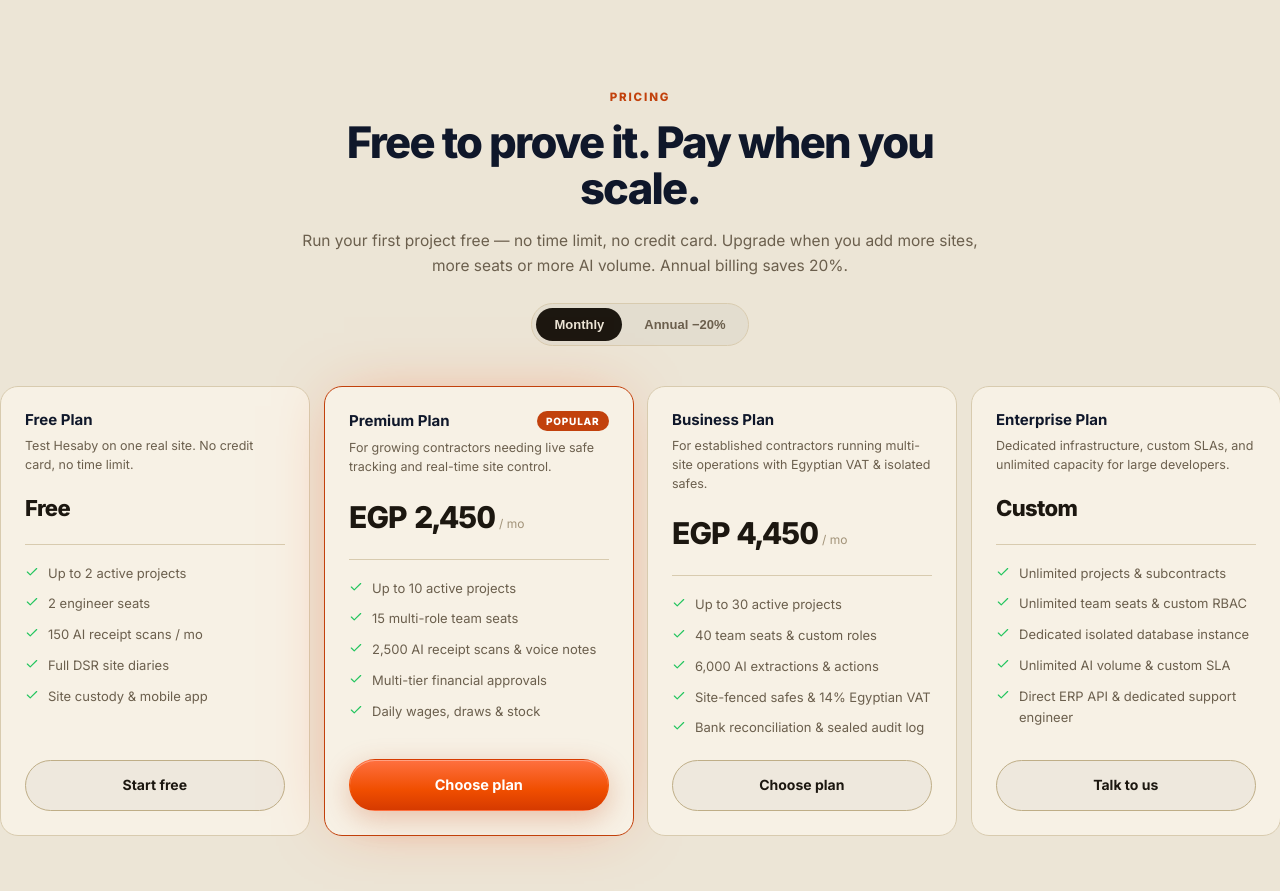
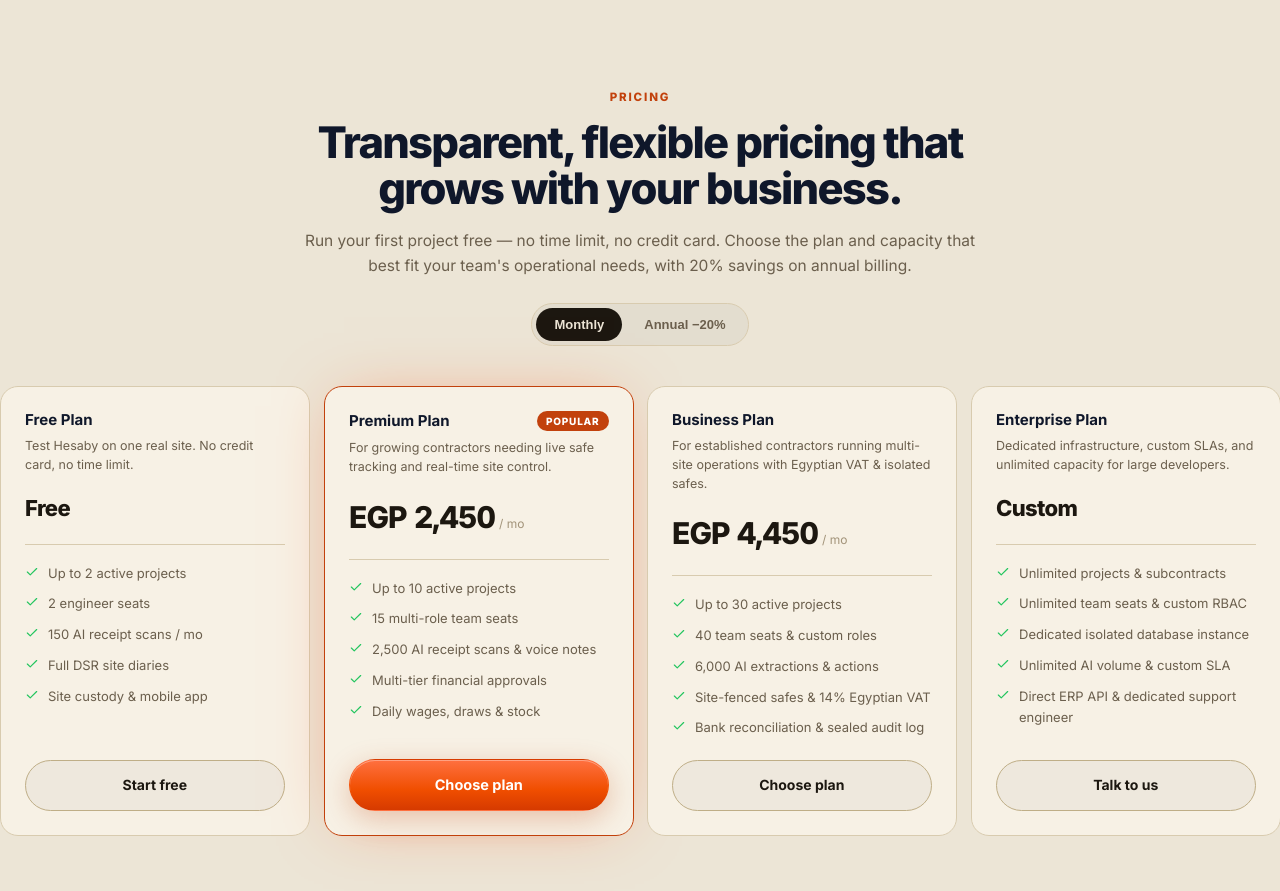
Before and after one commit to 8ofrii/Engineers-Management, a React (Vite) app in the folder client/: page / in a window 1280 px wide. Shown: the part 4060-4951 px from the top of the page. Built offline with nearby package versions, Linux system fonts and the light colour scheme; no server answers; a web font is replaced by a local one.

Commit message:
copy(pricing): replace offensive heading and reword body to professional client-centric copy

```diff
--- a/client/src/pages/Landing.jsx
+++ b/client/src/pages/Landing.jsx
@@ -203,7 +203,7 @@
       </div></section>
 
       <section id="pricing" className="hx-inner hx-sec">
-        <div className="hx-head rv"><div className="hx-eyebrow">{T('Pricing','الأسعار')}</div><h2 className="hx-h2">{T('Free to prove it. Pay when you scale.','مجاني يثبت نفسه. ادفع لما تكبر.')}</h2><p className="hx-lead">{T('Run your first project free — no time limit, no credit card. Upgrade when you add more sites, more seats or more AI volume. Annual billing saves 20%.','شغّل أول مشروع مجاني — من غير مدة ومن غير كارت. انقل للمدفوع لما تضيف مواقع أو مستخدمين أو عمليات AI أكتر. الاشتراك السنوي بيوفّر ٢٠٪.')}</p>
+        <div className="hx-head rv"><div className="hx-eyebrow">{T('Pricing','الأسعار')}</div><h2 className="hx-h2">{T('Transparent, flexible pricing that grows with your business.','خطط أسعار مرنة وشفافة تواكب نمو أعمالك.')}</h2><p className="hx-lead">{T('Run your first project free — no time limit, no credit card. Choose the plan and capacity that best fit your team\'s operational needs, with 20% savings on annual billing.','شغّل أول مشروع مجانًا — بدون حد زمني وبلا بطاقة بنكية. اختر الباقة والسعة الأنسب لاحتياجات فريقك ومشاريعك، مع توفير ٢٠٪ عند الفوترة السنوية.')}</p>
         <div className="hx-bill"><button onClick={()=>setCycle('monthly')} className={cn(cycle==='monthly'&&'on')}>{T('Monthly','شهري')}</button><button onClick={()=>setCycle('annual')} className={cn(cycle==='annual'&&'on')}>{T('Annual −20%','سنوي −٢٠٪')}</button></div></div>
         <div className="hx-plans">{plans.map(p=>{const ent=p.price==null;const price=!ent?((cycle==='annual')?Math.round(p.price*12*.8):p.price):null;const feats=(isRTL?p.fAr:p.f)||[];return(
           <div key={p.key} className={cn('hx-plan rv',p.pop&&'pop')} style={{'--rv-d':`${(({FREE:0,PREMIUM:.08,BUSINESS:.16,ENTERPRISE:.24})[p.key] ?? 0).toFixed(2)}s`}}><h3>{isRTL?p.nAr:p.n}{p.pop&&<span className="hx-pop">{T('POPULAR','الأكثر')}</span>}</h3><p className="hx-pdesc">{isRTL?p.dAr:p.d}</p>
```
